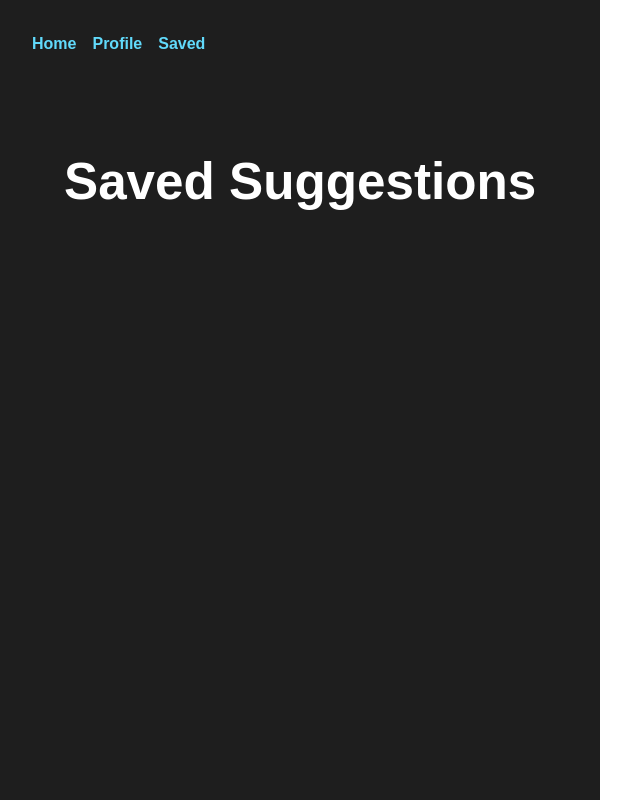
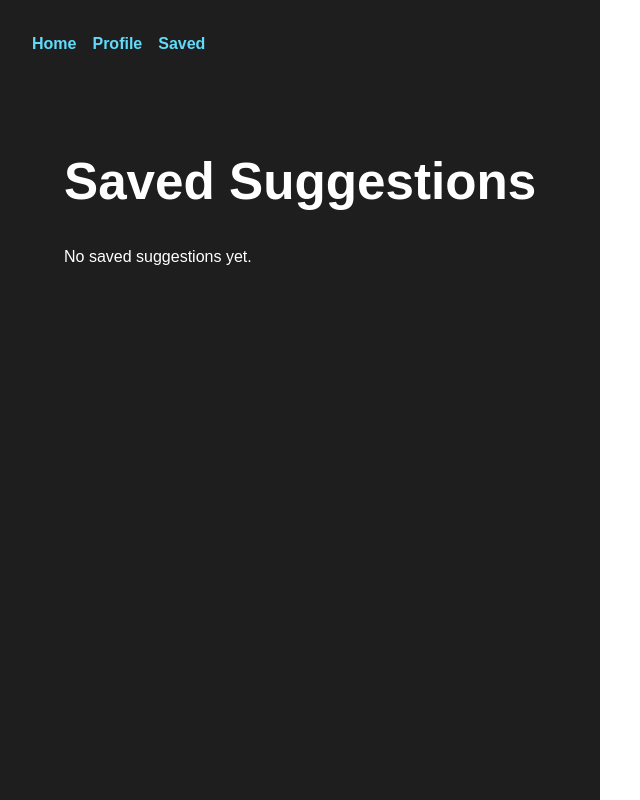
Before and after one commit to Fredrik-6/CareerPin, a React (Vite) app: page /saved in a window 1280 px wide. Shown: the top 800 px of the page, without its empty margins (0-640 px from the left). Built offline with nearby package versions, Linux system fonts and the light colour scheme.

Commit message:
Timestamp and clear suggestion box

```diff
--- a/src/SavedSuggestions.jsx
+++ b/src/SavedSuggestions.jsx
@@ -9,8 +9,30 @@ function SavedSuggestions() {
   }, []);
 
   return (
-    <div style={{ padding: '2rem' }}>
+    <div style={{ padding: '2rem', backgroundColor: '#1e1e1e', color: '#fff', minHeight: '100vh' }}>
       <h1>Saved Suggestions</h1>
+
+      {savedSuggestions.length === 0 ? (
+        <p>No saved suggestions yet.</p>
+      ) : (
+        <div style={{ marginTop: '1rem' }}>
+          {savedSuggestions.map((item, index) => (
+            <div
+              key={index}
+              style={{
+                backgroundColor: '#2d4f2d',
+                padding: '1rem',
+                borderRadius: '8px',
+                marginBottom: '1rem',
+                color: '#fff',
+              }}
+            >
+              <strong>{new Date(item.date).toLocaleString()}</strong>
+              <pre style={{ whiteSpace: 'pre-wrap' }}>{item.suggestion}</pre>
+            </div>
+          ))}
+        </div>
+      )}
     </div>
   );
 }
```
